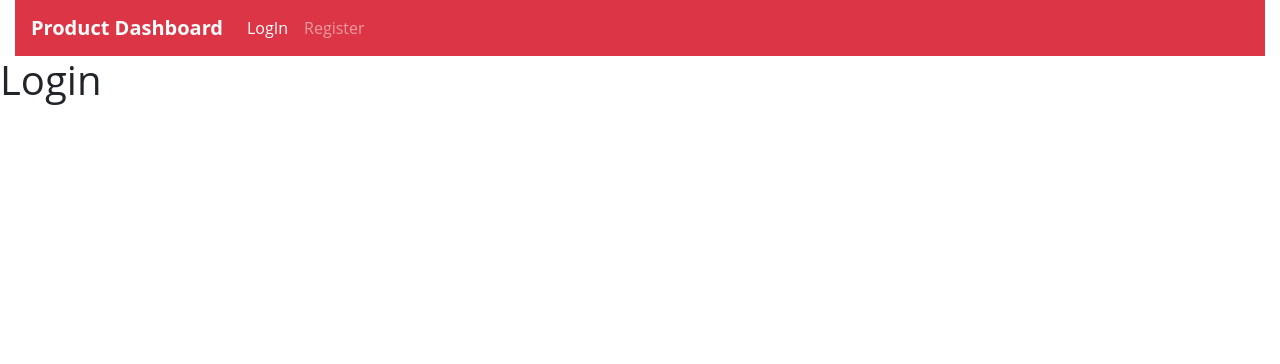
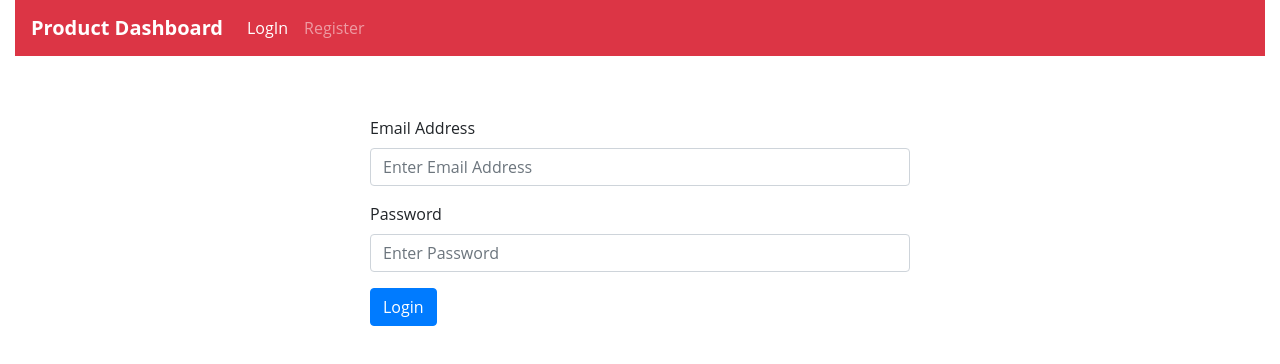
Before and after one commit to Aghazjunaid/React_Product_Dashboard, a React (Create React App) app: page /login in a window 1280 px wide. Shown: the top 364 px of the page. Built offline with nearby package versions, Linux system fonts and the light colour scheme.

Commit message:
login logic

```diff
--- a/src/components/login.js
+++ b/src/components/login.js
@@ -1,9 +1,12 @@
 import React, { useState, useEffect } from "react";
+import { Container, Row, Col, Form, Button } from "react-bootstrap";
 import {useHistory} from 'react-router-dom';
 import Header from './header'
 
 
 function Login() {
+    const [email, setEmail] = useState('')
+    const [password, setPassword] = useState('')
     const history = useHistory()
 
     useEffect(()=>{
@@ -12,15 +15,50 @@ function Login() {
         }
     },[])
 
+    async function login(e){
+        e.preventDefault();
+
+        let userData = {email, password}
+        console.log(userData)
+        let result = await fetch("http://localhost:8000/login",{
+            method: 'POST',
+            headers: {
+                "Content-Type":"application/json",
+                "Accept": "application/json"
+            },
+            body: JSON.stringify(userData)
+        })
+        result = await result.json();
+        console.log("result",result)
+        localStorage.setItem("userData", JSON.stringify(result));
+        history.push("/add")
+    }
+
+
     return (
         <div>
-                              <Header/>
-
-<h1>Login</h1>
-
-
-        </div>
-    )
+        <Header />
+        <Container>
+          <Row style={{ marginTop: "60px" }}>
+            <Col md={{ span: 6, offset: 3 }}>
+              <Form onSubmit={login}>
+                <Form.Group controlId="formBasicEmail">
+                  <Form.Label>Email Address</Form.Label>
+                  <Form.Control type="email" value={email} onChange={(e)=>setEmail(e.target.value)} placeholder="Enter Email Address" />
+                </Form.Group>
+                <Form.Group controlId="formBasicPassword">
+                  <Form.Label>Password</Form.Label>
+                  <Form.Control value={password} onChange={(e)=>setPassword(e.target.value)} type="password" placeholder="Enter Password" />
+                </Form.Group>
+                <Button variant="primary" type="submit">
+                  Login
+                </Button>
+              </Form>
+            </Col>
+          </Row>
+        </Container>
+      </div>
+      )
 }
 
 export default Login
```
